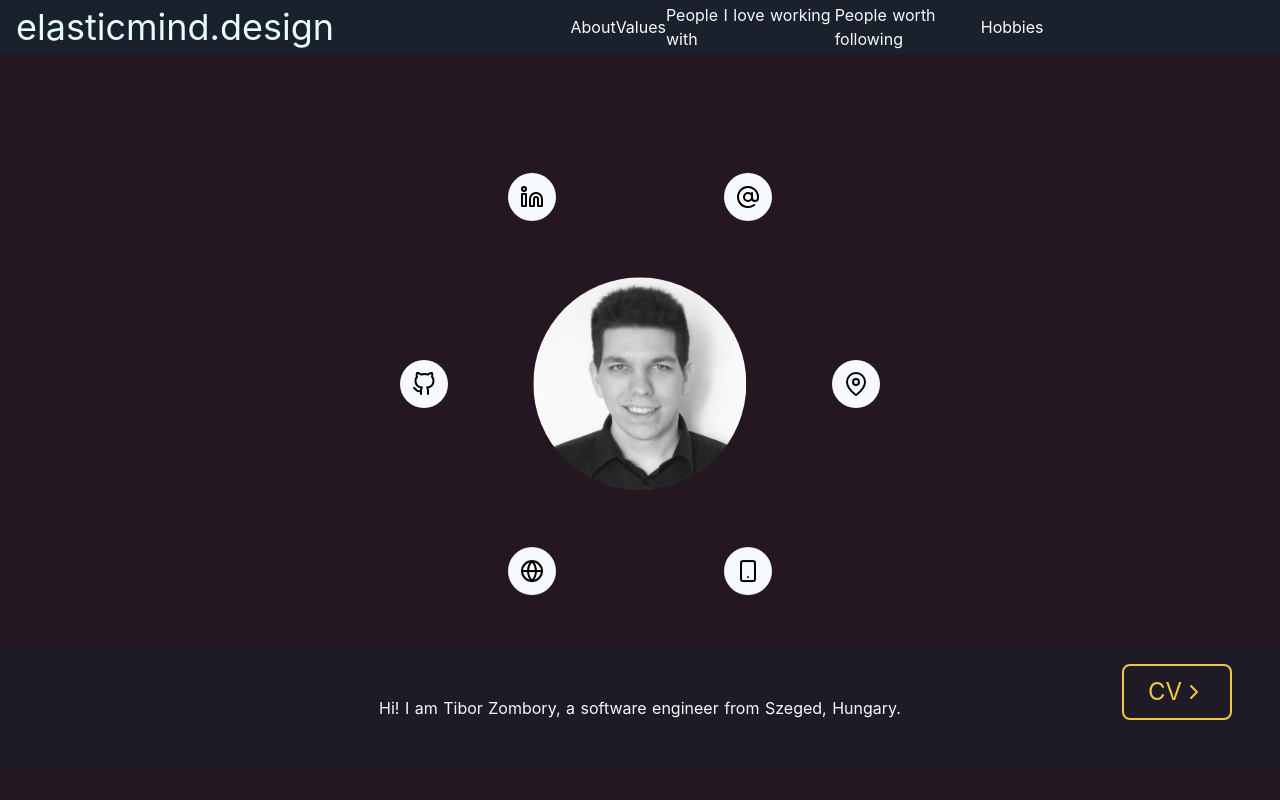
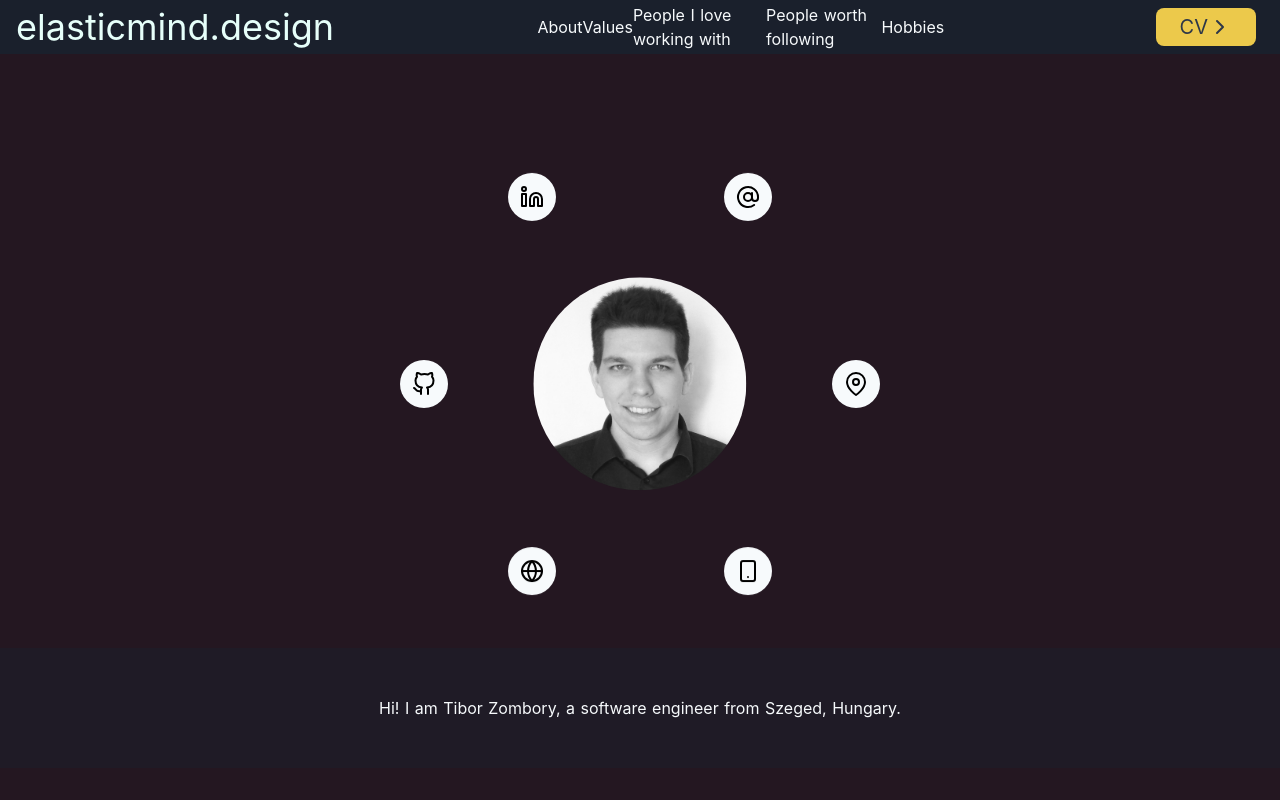
Before and after one commit to elasticmind/homepage, a Nuxt app: page / in a window 1280 px wide. Shown: the top 800 px of the page. Built offline with nearby package versions, Linux system fonts and the light colour scheme.

Commit message:
Relocate CV button into Header

```diff
--- a/components/About.vue
+++ b/components/About.vue
@@ -30,14 +30,6 @@
       <p class="relative z-10">
         Hi! I am Tibor Zombory, a software engineer from Szeged, Hungary.
       </p>
-      <button
-        class="border-2 rounded-lg border-yellow-500 px-6 py-2 m-12 absolute flex items-center bottom-0 right-0 text-2xl text-yellow-500 hover:text-yellow-300 hover:border-yellow-300 transition-colors duration-150 ease-in"
-      >
-        <a href="cv-tibor-zombory.pdf">
-          CV
-        </a>
-        <icon type="chevronRight" />
-      </button>
     </article>
   </section>
 </template>
--- a/components/Header.vue
+++ b/components/Header.vue
@@ -6,15 +6,25 @@
       </a>
     </h1>
     <app-nav class="flex-auto text-gray-100" />
+    <button
+      class="rounded-lg bg-yellow-500 px-6 m-2 mr-6 flex items-center text-xl text-gray-800"
+    >
+      <a href="cv-tibor-zombory.pdf">
+        CV
+      </a>
+      <icon type="chevronRight" />
+    </button>
   </header>
 </template>
 
 <script>
 import Nav from '@/components/Nav'
+import Icon from '@/components/Icon'
 
 export default {
   components: {
-    AppNav: Nav
+    AppNav: Nav,
+    Icon
   }
 }
 </script>
```
